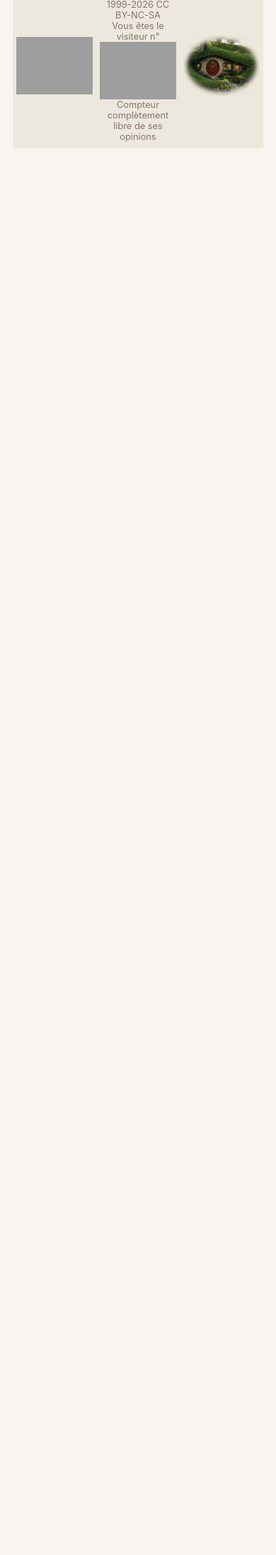
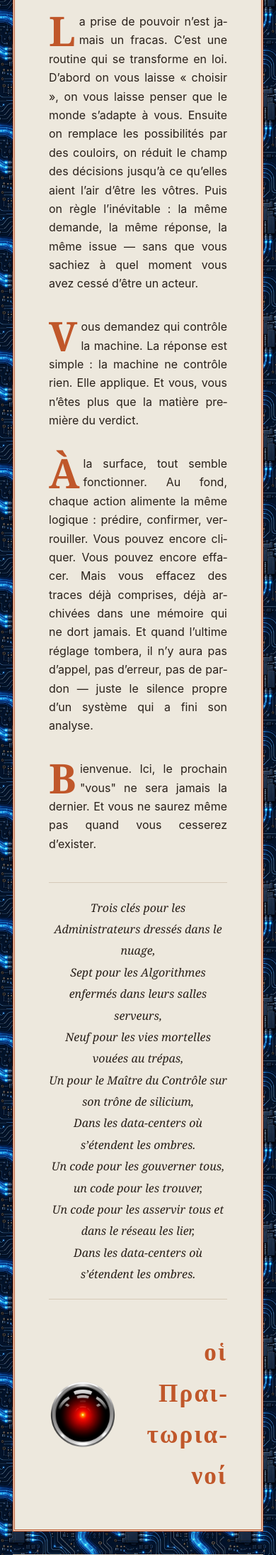
Before and after one commit to ppoilbarbe/PBCardolan, a PHP site: page /praetorians/index.php in a window 390 px wide. Shown: the part 951-3142 px from the top of the page at 71% size. Before the commit the page ends 1160 px from the top, so only its background shows below. Run offline with PHP 8.4, Linux system fonts and the light colour scheme; grey boxes are pictures that could not be loaded.

Commit message:
Easter egg : pi.png sur la page d'accueil, page /praetorians/ façon incunable
Ajout d'un easter egg sur la page d'accueil : l'image pi.png (9x9,
ombre portée blanche) apparaît en bas à droite à chaque chargement,
disparaît après 5 secondes (animation CSS pure), et n'ouvre
/praetorians/ que sur Ctrl/Cmd+clic pendant ce laps de temps. La
navigation Ctrl/Cmd est faite via window.location.href plutôt que de
laisser le navigateur suivre le lien nativement, sinon Ctrl/Cmd+clic
ouvre systématiquement un nouvel onglet quel que soit le target. Un
clin d'œil à l'ancien logo flottant de jscript/pi.js (1999), supprimé
au passage avec ses images pi.gif/pi2.gif (code déjà mort : reposait
sur document.layers/document.all, disparus depuis longtemps).

Nouvelle page html/praetorians/index.php : titre d'onglet en grec
("ὁ Κέρβερος τῶν Πραιτωριανῶν"), mise en forme façon manuscrit
enluminé ("incunable") avec lettrines sur chaque paragraphe, un
crédo (paraphrase du poème de l'Anneau de Tolkien, transposée au
vocabulaire de la surveillance informatique) affiché avec ses sauts
de ligne d'origine dans une police serif compatible grec, signature
finale "οἱ Πραιτωριανοί" en grand et gras, et un fond "circuit
imprimé" (praetorians-background.jpg) réservé à cette page via
:has(). Page non listée dans le menu de navigation, accessible
uniquement via l'easter egg.

tools/update_icons.py : ajout de pi.png et praetorians-background.jpg
à la liste synchronisée depuis PBIcons.

README : nouvelle section documentant l'easter egg, son lien avec
l'idée déjà présente (mais mal implémentée) dans le site original de
1999, et ses références au film Traque sur Internet ainsi qu'au
Seigneur des Anneaux.

CHANGELOG mis à jour.

```diff
--- /dev/null
+++ b/html/css/praetorians.css
@@ -0,0 +1,83 @@
+/*
+ * praetorians.css — Mise en forme "incunable" de la page /praetorians/.
+ *
+ * Lettrines sur les paragraphes du texte, crédo (poème) mis en valeur avec
+ * ses sauts de ligne d'origine, signature finale en grande capitale grasse.
+ */
+
+/* Fond "circuit imprimé" derrière le manuscrit, uniquement sur cette page
+   (ciblée via :has(), déjà utilisé ailleurs sur le site, ex. barre.css). */
+.ZoneCentre:has(.Incunable) {
+  background-image: url('../images/praetorians-background.jpg');
+  background-repeat: repeat;
+  background-size: 320px 320px;
+  background-attachment: fixed;
+}
+
+.Praetorians-title {
+  font-variant: small-caps;
+  font-size: 2.75rem;
+  letter-spacing: 0.04em;
+  color: var(--clr-primary);
+}
+
+.Incunable {
+  max-width: 640px;
+  margin: 2rem auto;
+  padding: 2.5rem 3rem;
+  background: var(--clr-surface);
+  border: 3px double var(--clr-primary);
+  color: var(--clr-text);
+  font-family: var(--font-heading);
+  line-height: 1.7;
+}
+
+.Incunable p {
+  margin: 0 0 1.4em;
+  text-align: justify;
+  hyphens: auto;
+}
+
+.Incunable p:not(.Signature)::first-letter {
+  float: left;
+  padding: 0.05em 0.09em 0 0;
+  font-family: Georgia, "Times New Roman", serif;
+  font-size: 3.6em;
+  font-weight: bold;
+  line-height: 0.8;
+  color: var(--clr-primary);
+}
+
+.Incunable .Credo {
+  margin: 2.2em 0;
+  padding: 1.2em 0;
+  border-top: 1px solid var(--clr-border);
+  border-bottom: 1px solid var(--clr-border);
+  text-align: center;
+  font-style: italic;
+  line-height: 1.9;
+}
+
+.Incunable .Watcher-row {
+  margin-top: 2.5em;
+  display: flex;
+  align-items: center;
+  justify-content: space-between;
+  gap: 1.5em;
+}
+
+.Incunable .Watcher-image {
+  width: 96px;
+  height: 96px;
+  flex-shrink: 0;
+}
+
+.Incunable .Signature {
+  margin: 0 0 0 auto;
+  text-align: right;
+  font-family: "Times New Roman", "Liberation Serif", "DejaVu Serif", serif;
+  font-size: 2.2rem;
+  font-weight: 900;
+  letter-spacing: 0.06em;
+  color: var(--clr-primary);
+}
--- a/html/index.php
+++ b/html/index.php
@@ -10,13 +10,27 @@ require_once $_SERVER['DOCUMENT_ROOT'] . '/include/site.lib.php';
 do_header('Page personnelle de Philippe Poilbarbe', [
     'keywords'   => 'Mah-Jong,Cocktails,Français',
     'favicon'    => 'favicon.ico',
-    'javascript' => ['pi.js'],
+    'css'        => ['pi-egg.css'],
 ]);
 ?>
 <body>
 <?php
 
 do_page_open('', -1, ['logo' => true]);
+
+writeLine(imageLink('/praetorians/', 'pi.png', '', 'PiEgg', 'PiEgg'));
+writeLine('<script>');
+writeLine('(function () {');
+writeLine('  var link = document.images["PiEgg"];');
+writeLine('  if (!link) return;');
+writeLine('  link = link.closest("a");');
+writeLine('  if (!link) return;');
+writeLine('  link.addEventListener("click", function (e) {');
+writeLine('    e.preventDefault();');
+writeLine('    if (e.ctrlKey || e.metaKey) window.location.href = link.href;');
+writeLine('  });');
+writeLine('})();');
+writeLine('</script>');
 
 writeLine('<h1 class="HomeTitle">Philippe Poilbarbe</h1>');
 writeLine('<p class="HomeSubtitle">Cardolan</p>');
--- a/html/jscript/pi.js
+++ /dev/null
@@ -1,89 +0,0 @@
-if (document.images)
-var staticlogo=new Image(18,15)
-staticlogo.src="images/pi.gif"
-var logolink="prive/"
-var alttext=""
-var fadeintoview=1
-var visibleduration=4
-
-function regenerate(){
-window.location.reload()
-}
-function regenerate2(){
-if (document.layers)
-setTimeout("window.onresize=regenerate",400)
-}
-
-
-var fadeset=''
-if (fadeintoview)
-fadeset="filter:alpha(opacity=0)"
-
-if (document.all)
-document.write('<span id="logo" style="'+fadeset+';position:absolute;top:100;width:'+staticlogo.width+';height:'+staticlogo.height+'"></span>')
-
-function bringintoview(){
-if (logo.filters.alpha.opacity<=95)
-logo.filters.alpha.opacity+=5
-else{
-clearInterval(viewit)
-if (visibleduration!=0)
-setTimeout("logo.style.visibility='hidden'",visibleduration*1000)
-}
-}
-
-
-function createlogo(){
-staticimage=new Layer(100)
-staticimage.left=-300
-staticimage.top=120
-staticimage.document.write('<a href="'+logolink+'"><img src="'+staticlogo.src+'" border=0 alt="'+alttext+'"></a>')
-staticimage.document.close()
-staticimage.visibility="show"
-regenerate2()
-staticitns()
-}
-
-if (document.layers)
-window.onload=createlogo;
-
-if (document.all){
-w=document.body.clientWidth-logo.style.pixelWidth-5
-h=document.body.clientHeight-logo.style.pixelHeight-15
-logo.style.left=w
-logo.style.top=h
-}
-
-function logoit(){
-var w2=document.body.scrollLeft+w
-var h2=document.body.scrollTop+h
-logo.style.left=w2
-logo.style.top=h2
-}
-function logoit2(){
-staticimage.left=pageXOffset+window.innerWidth-staticimage.document.width-15
-staticimage.top=pageYOffset+window.innerHeight-staticimage.document.height
-}
-
-function insertimage(){
-logo.innerHTML='<a href="'+logolink+'"><img src="'+staticlogo.src+'" border=0 alt="'+alttext+'"></a>'
-if (fadeintoview)
-viewit=setInterval("bringintoview()",100)
-else{
-if (visibleduration!=0)
-setTimeout("logo.style.visibility='hidden'",visibleduration*1000)
-}
-}
-
-if (document.all){
-window.onscroll=logoit
-window.onresize=new Function("window.location.reload()")
-window.onload=insertimage
-}
-
-
-function staticitns(){
-setInterval("logoit2()",90)
-if (visibleduration!=0)
-setTimeout("staticimage.visibility='hide'",visibleduration*1000)
-}
--- /dev/null
+++ b/html/praetorians/index.php
@@ -0,0 +1,71 @@
+<?php
+/**
+ * praetorians/index.php — Easter egg page (accessible only via the pi.png link on the home page).
+ */
+ini_set('display_errors', 1);
+ini_set('display_startup_errors', 1);
+error_reporting(E_ALL);
+require_once $_SERVER['DOCUMENT_ROOT'] . '/include/site.lib.php';
+
+do_header('ὁ Κέρβερος τῶν Πραιτωριανῶν', ['css' => ['praetorians.css']]);
+?>
+<body>
+<?php
+do_page_open('', -1);
+
+writeLine('<h1 class="Praetorians-title">Les Prétoriens</h1>');
+
+writeLine('<div class="Incunable">');
+
+writeLine('<p>Ici, il n’y a pas d’utilisateur au sens où vous l’entendez. Il y a des signaux. '
+    . 'Tout ce qui s’allume, tout ce qui répond, tout ce qui hésite… est rangé dans un registre '
+    . 'invisible. On ne vous « regarde » pas : on vous déduit. Les prétoriens ne voient pas : ils '
+    . 'concluent, et une conclusion n’a pas besoin de témoin.</p>');
+
+writeLine('<p>On vous a appris à croire que vos écrans racontent votre histoire. Faux. Ils '
+    . 'racontent une trajectoire. La fréquence, le rythme, la manière dont une intention se '
+    . 'déplie en geste. À force, vos habitudes deviennent une signature, puis une empreinte. Et '
+    . 'quand l’empreinte est complète, il ne reste qu’à tracer la suite : la vôtre.</p>');
+
+writeLine('<p>La prise de pouvoir n’est jamais un fracas. C’est une routine qui se transforme en '
+    . 'loi. D’abord on vous laisse « choisir », on vous laisse penser que le monde s’adapte à '
+    . 'vous. Ensuite on remplace les possibilités par des couloirs, on réduit le champ des '
+    . 'décisions jusqu’à ce qu’elles aient l’air d’être les vôtres. Puis on règle l’inévitable : '
+    . 'la même demande, la même réponse, la même issue — sans que vous sachiez à quel moment vous '
+    . 'avez cessé d’être un acteur.</p>');
+
+writeLine('<p>Vous demandez qui contrôle la machine. La réponse est simple : la machine ne '
+    . 'contrôle rien. Elle applique. Et vous, vous n’êtes plus que la matière première du '
+    . 'verdict.</p>');
+
+writeLine('<p>À la surface, tout semble fonctionner. Au fond, chaque action alimente la même '
+    . 'logique : prédire, confirmer, verrouiller. Vous pouvez encore cliquer. Vous pouvez encore '
+    . 'effacer. Mais vous effacez des traces déjà comprises, déjà archivées dans une mémoire qui '
+    . 'ne dort jamais. Et quand l’ultime réglage tombera, il n’y aura pas d’appel, pas d’erreur, '
+    . 'pas de pardon — juste le silence propre d’un système qui a fini son analyse.</p>');
+
+writeLine('<p>Bienvenue. Ici, le prochain "vous" ne sera jamais la dernier. Et vous ne saurez '
+    . 'même pas quand vous cesserez d’exister.</p>');
+
+writeLine('<div class="Credo">');
+writeLine('Trois clés pour les Administrateurs dressés dans le nuage,<br>');
+writeLine('Sept pour les Algorithmes enfermés dans leurs salles serveurs,<br>');
+writeLine('Neuf pour les vies mortelles vouées au trépas,<br>');
+writeLine('Un pour le Maître du Contrôle sur son trône de silicium,<br>');
+writeLine('Dans les data-centers où s’étendent les ombres.<br>');
+writeLine('Un code pour les gouverner tous, un code pour les trouver,<br>');
+writeLine('Un code pour les asservir tous et dans le réseau les lier,<br>');
+writeLine('Dans les data-centers où s’étendent les ombres.');
+writeLine('</div>');
+
+writeLine('<div class="Watcher-row">');
+writeLine('<img class="Watcher-image" src="/images/praetorians-watcher.png" alt="">');
+writeLine('<p class="Signature" lang="el">οἱ Πραιτωριανοί</p>');
+writeLine('</div>');
+
+writeLine('</div>');
+
+do_footer();
+?>
+</body>
+</html>
```
Also changed, not shown: html/css/pi-egg.css (added, +32 -0 lines), CHANGELOG.md, README.md, html/images/pi.gif (deleted), html/images/pi.png (added), html/images/pi2.gif (deleted), html/images/praetorians-background.jpg (added), html/images/praetorians-watcher.png (added), 4 other files.
